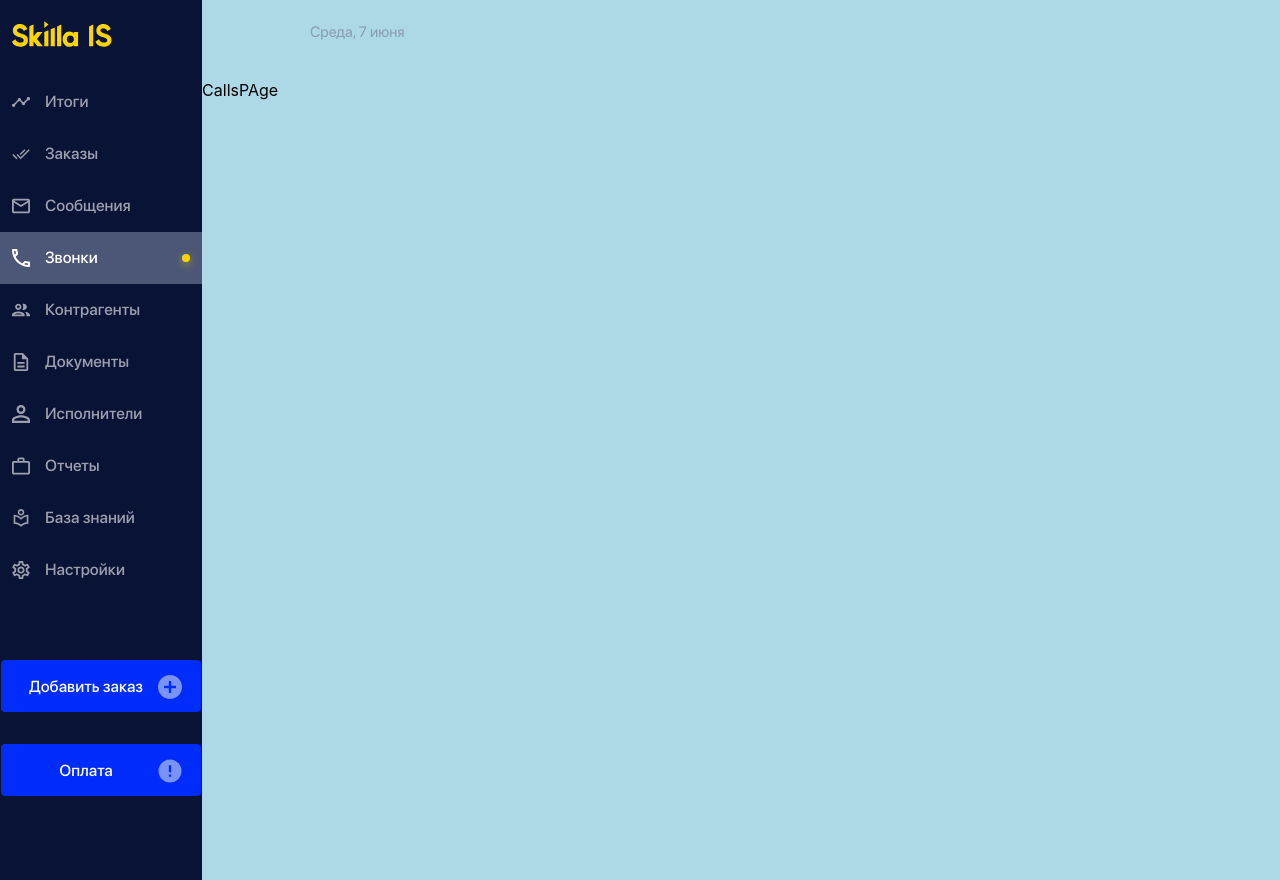
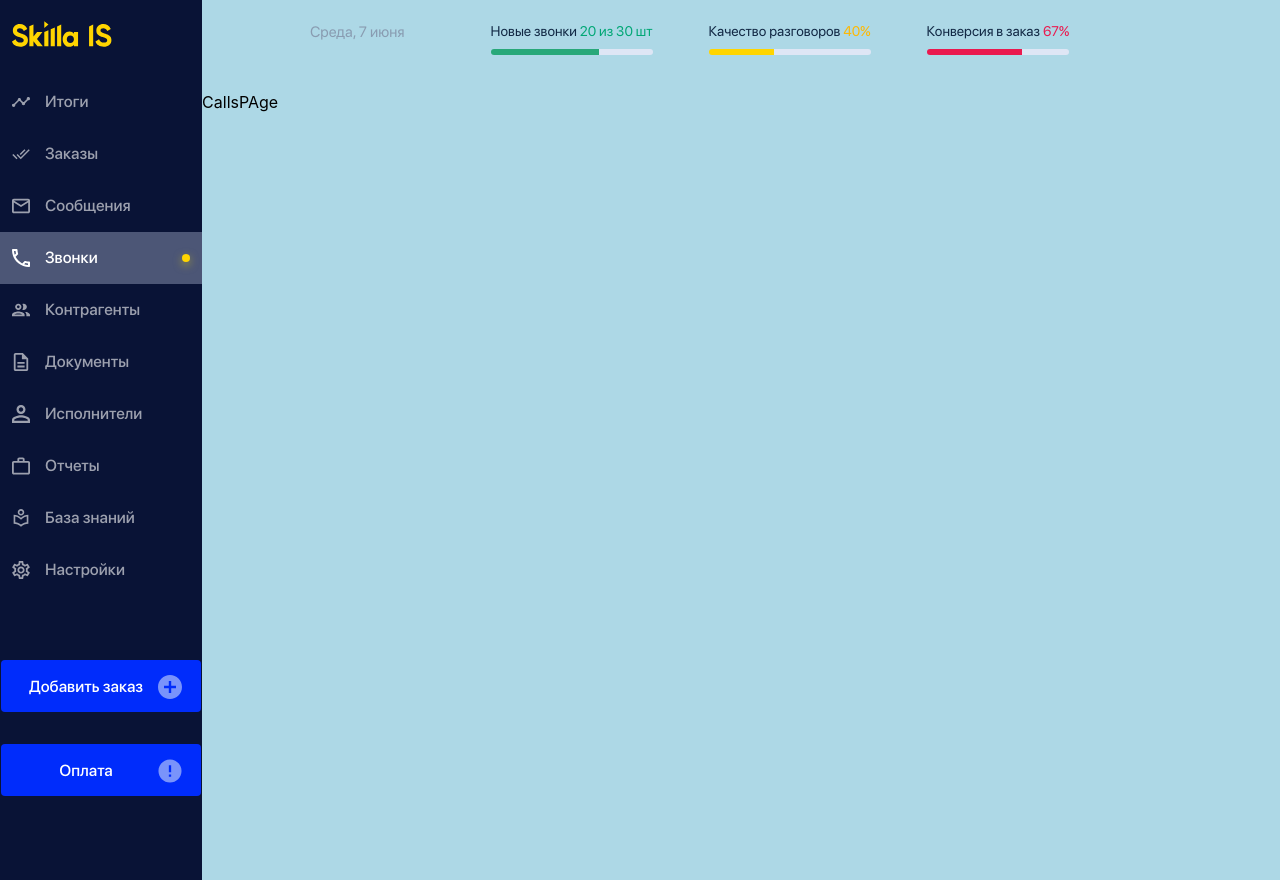
Before and after one commit to DmitryBaranovAndreevich/skilla, a React (Create React App) app: page /calls in a window 1280 px wide. Built offline with nearby package versions, Linux system fonts and the light colour scheme.

Commit message:
add: ProgressComponent

```diff
--- a/src/components/header/header.module.css
+++ b/src/components/header/header.module.css
@@ -2,4 +2,15 @@
   width: 80%;
   margin: 0 auto;
   padding: 21px 0;
+  display: flex;
 }
+
+.leftContainer,
+.progressContainer {
+  display: flex;
+}
+
+.progressContainer {
+  gap: 56px;
+  margin-left: 86px;
+}
--- a/src/components/header/index.tsx
+++ b/src/components/header/index.tsx
@@ -1,12 +1,33 @@
+import LineColor from '../../service/colorTypes';
 import Calendar from '../calendar';
+import Progress from '../progress';
 import styles from './header.module.css';
 
 const Header = () => {
   return (
     <header className={styles.container}>
-      <div>
+      <div className={styles.leftContainer}>
         <Calendar />
-        <div></div>
+        <div className={styles.progressContainer}>
+          <Progress
+            title={'Новые звонки '}
+            counter={'20 из 30 шт'}
+            persent={`${(20 / 30) * 100}%`}
+            color={LineColor.green}
+          />
+          <Progress
+            title={'Качество разговоров '}
+            counter={'40%'}
+            persent={'40%'}
+            color={LineColor.yellow}
+          />
+          <Progress
+            title={'Конверсия в заказ '}
+            counter={'67%'}
+            persent={'67%'}
+            color={LineColor.red}
+          />
+        </div>
       </div>
     </header>
   );
--- /dev/null
+++ b/src/components/line/colorLines/index.tsx
@@ -0,0 +1,13 @@
+import Line from '..';
+
+export const RedLine = ({ persent }: { persent: string }) => {
+  return <Line persent={persent} color={'#EA1A4F'} />;
+};
+
+export const Yellowline = ({ persent }: { persent: string }) => {
+  return <Line persent={persent} color={'#FFD500'} />;
+};
+
+export const GreenLine = ({ persent }: { persent: string }) => {
+  return <Line persent={persent} color={'#28A879'} />;
+};
--- /dev/null
+++ b/src/components/line/index.tsx
@@ -0,0 +1,14 @@
+import { FC } from 'react';
+import styles from './line.module.css';
+
+interface ILine {
+  persent: string;
+  color: string;
+}
+
+const Line: FC<ILine> = ({ persent, color }) => {
+  const style = { '--size': persent, '--color-dark': color } as React.CSSProperties;
+  return <div className={styles.line} style={style}></div>;
+};
+
+export default Line;
--- /dev/null
+++ b/src/components/line/line.module.css
@@ -0,0 +1,13 @@
+.line {
+  --size: 10%;
+  --color-light: #DEE6F5;
+  --color-dark: #000;
+  height: 6px;
+  width: 100%;
+  border-radius: 12px;
+  background-image: linear-gradient(
+    to right,
+    var(--color-dark) var(--size),
+    var(--color-light) var(--size) 100%
+  );
+}
--- /dev/null
+++ b/src/components/progress/index.tsx
@@ -0,0 +1,55 @@
+import { FC } from 'react';
+import styles from './progress.module.css';
+import { GreenLine, RedLine, Yellowline } from '../line/colorLines';
+import LineColor from '../../service/colorTypes';
+
+interface IProgress {
+  title: string;
+  counter: string;
+  persent: string;
+  color: LineColor;
+}
+
+const Progress: FC<IProgress> = ({ title, counter, persent, color }) => {
+  return (
+    <div>
+      <div className={styles.textContainer}>
+        <span className={styles.title}>{`${title}`}</span>
+        {(() => {
+          switch (color) {
+            case 'green':
+              return (
+                <span className={styles.counter} style={{ color: '#00A775' }}>
+                  {counter}
+                </span>
+              );
+            case 'yellow':
+              return (
+                <span className={styles.counter} style={{ color: '#FFB800' }}>
+                  {counter}
+                </span>
+              );
+            case 'red':
+              return (
+                <span className={styles.counter} style={{ color: '#EA1A4F' }}>
+                  {counter}
+                </span>
+              );
+          }
+        })()}
+      </div>
+      {(() => {
+        switch (color) {
+          case 'green':
+            return <GreenLine persent={persent} />;
+          case 'yellow':
+            return <Yellowline persent={persent} />;
+          case 'red':
+            return <RedLine persent={persent} />;
+        }
+      })()}
+    </div>
+  );
+};
+
+export default Progress;
--- /dev/null
+++ b/src/components/progress/progress.module.css
@@ -0,0 +1,6 @@
+.textContainer {
+  margin-bottom: 7px;
+  font: 14px/21px 'SanFrancisco';
+  font-weight: 400;
+  color: var(--text-color-header-dark);
+}
--- a/src/index.css
+++ b/src/index.css
@@ -13,6 +13,7 @@ body {
   --bacground-color-active: #ffd500;
   --text-color-light: 255, 255, 255;
   --text-color-light1: #ffffff;
+  --text-color-header-dark: #122945;
   --text-color-light-grey: #899CB1;
   --button-backgroud-default: #002cfb;
   --button-backgroud-hover: #0024cb;
--- /dev/null
+++ b/src/service/colorTypes.ts
@@ -0,0 +1,7 @@
+enum LineColor {
+  green = 'green',
+  yellow = 'yellow',
+  red = 'red',
+}
+
+export default LineColor;
```
